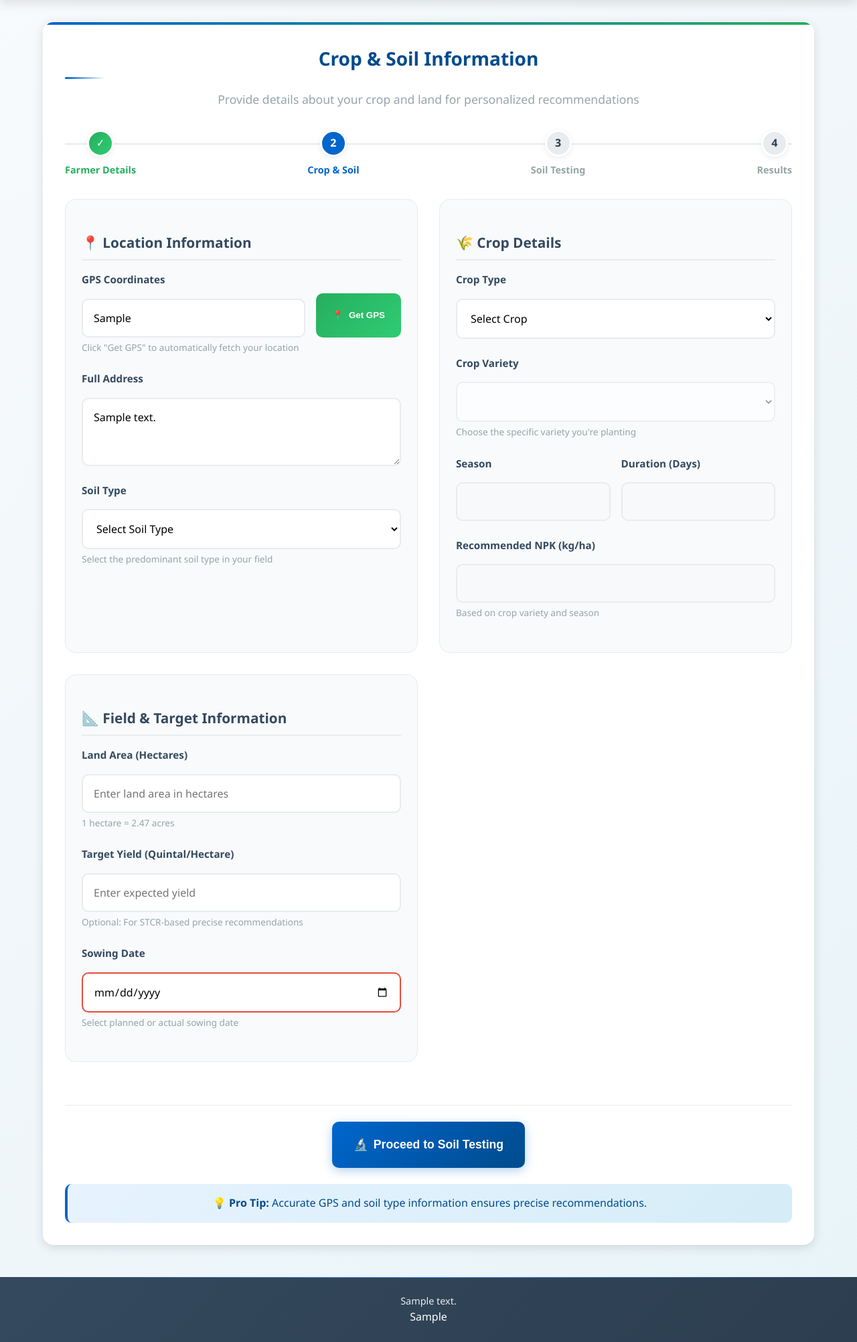
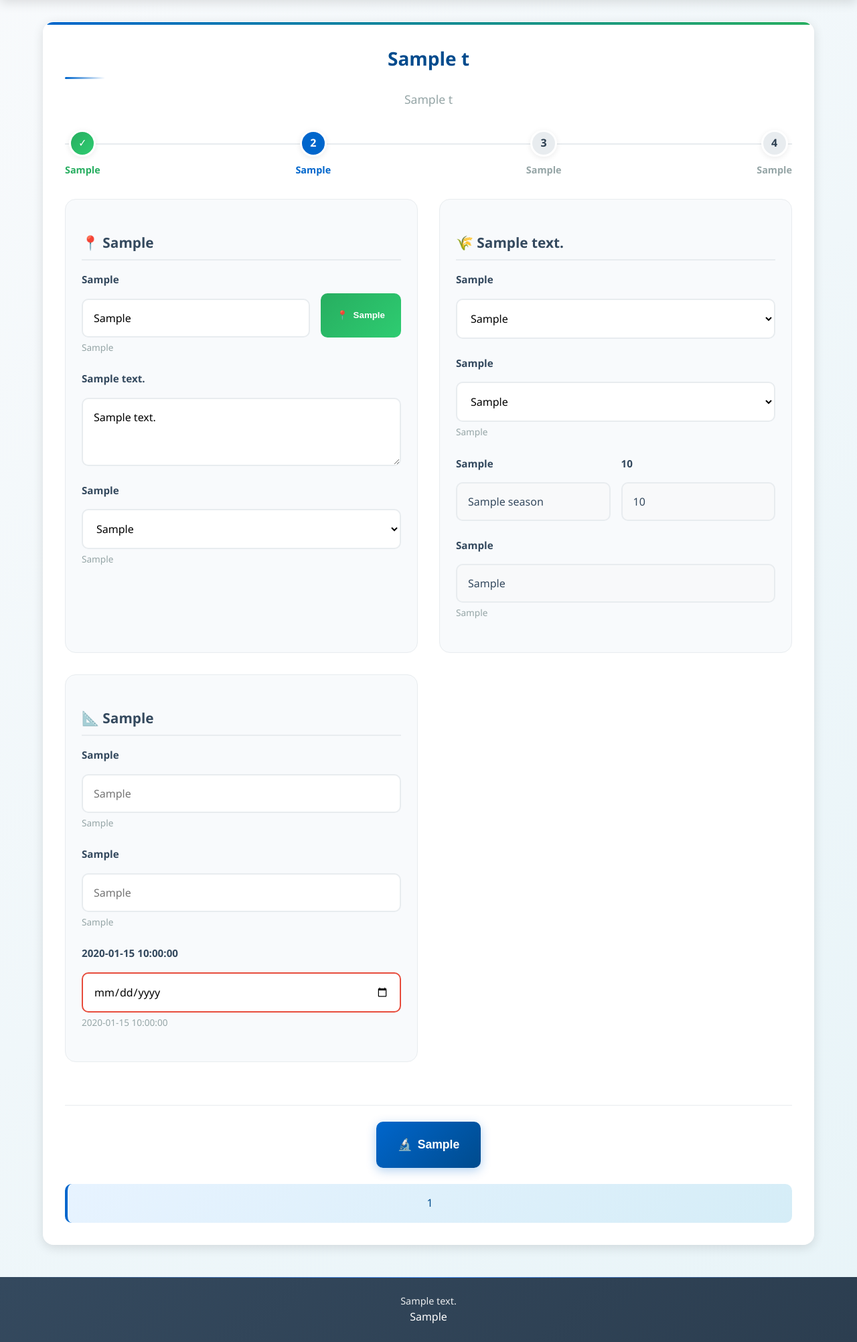
Before and after one commit to Prasanth535/nrsc_farmer_calculator, a Flask app: template templates/crop_details.html in a window 1280 px wide. Shown: the part 96-2100 px from the top of the page at 67% size. Run offline with Flask 3, Linux system fonts and the light colour scheme; the template is opened without the code that fills it: most values are stand-ins (such as "Sample title", 1, 10 or a date in 2020); some libraries are stand-ins or nearby versions.

Commit message:
Update crop_details.html

```diff
--- a/templates/crop_details.html
+++ b/templates/crop_details.html
@@ -2,27 +2,27 @@
 {% block content %}
 <div class="card">
     <div class="form-header">
-        <h2>Crop & Soil Information</h2>
-        <p class="form-subtitle">Provide details about your crop and land for personalized recommendations</p>
+        <h2>{{ t['title_crop_info'] }}</h2>
+        <p class="form-subtitle">{{ t['subtitle_crop'] }}</p>
     </div>
 
     <div class="progress-indicator">
         <div class="progress-steps">
             <div class="step completed">
                 <div class="step-number">✓</div>
-                <span class="step-label">Farmer Details</span>
+                <span class="step-label">{{ t['step_1'] }}</span>
             </div>
             <div class="step active">
                 <div class="step-number">2</div>
-                <span class="step-label">Crop & Soil</span>
+                <span class="step-label">{{ t['step_2'] }}</span>
             </div>
             <div class="step">
                 <div class="step-number">3</div>
-                <span class="step-label">Soil Testing</span>
+                <span class="step-label">{{ t['step_3'] }}</span>
             </div>
             <div class="step">
                 <div class="step-number">4</div>
-                <span class="step-label">Results</span>
+                <span class="step-label">{{ t['step_4'] }}</span>
             </div>
         </div>
     </div>
@@ -30,79 +30,79 @@
     <form method="post" class="form-grid" id="cropForm">
         <!-- Location Section -->
         <div class="form-section">
-            <h3 class="section-title">📍 Location Information</h3>
+            <h3 class="section-title">📍 {{ t['sect_gps'] }}</h3>
 
             <div class="form-group">
-                <label for="gps_location" class="form-label">GPS Coordinates</label>
+                <label for="gps_location" class="form-label">{{ t['lbl_gps_coords'] }}</label>
                 <div class="input-with-action">
                     <input type="text" id="gps_location" name="gps_location"
                            value="{{ crop.get('gps_location', '') }}"
-                           placeholder="Latitude, Longitude will appear here"
+                           placeholder="{{ t['ph_gps_coords'] }}"
                            readonly class="form-input">
                     <button type="button" id="getLocationBtn" class="action-btn">
                         <span class="btn-icon">📍</span>
-                        Get GPS
+                        {{ t['btn_get_gps'] }}
                     </button>
                 </div>
-                <small class="input-hint">Click "Get GPS" to automatically fetch your location</small>
+                <small class="input-hint">{{ t['hint_gps_auto'] }}</small>
             </div>
 
             <div class="form-group">
-                <label for="gps_address" class="form-label">Full Address</label>
+                <label for="gps_address" class="form-label">{{ t['lbl_address'] }}</label>
                 <textarea id="gps_address" name="gps_address" rows="3" readonly
-                          placeholder="Address will be automatically filled after GPS detection"
+                          placeholder="{{ t['ph_address'] }}"
                           class="form-input">{{ crop.get('gps_address', '') }}</textarea>
             </div>
 
             <div class="form-group">
-                <label for="soil_type" class="form-label">Soil Type</label>
+                <label for="soil_type" class="form-label">{{ t['lbl_soil_type'] }}</label>
                 <select name="soil_type" id="soil_type" required class="form-input">
-                    <option value="">Select Soil Type</option>
+                    <option value="">{{ t['opt_select_soil'] }}</option>
                     {% for soil in telangana_soils %}
                         <option value="{{ soil }}"
                             {% if crop.get('soil_type') == soil %}selected{% endif %}>
-                            {{ soil }}
+                            {{ T(soil) }}
                         </option>
                     {% endfor %}
                 </select>
-                <small class="input-hint">Select the predominant soil type in your field</small>
+                <small class="input-hint">{{ t['hint_soil'] }}</small>
             </div>
         </div>
 
         <!-- Crop Information Section -->
         <div class="form-section">
-            <h3 class="section-title">🌾 Crop Details</h3>
+            <h3 class="section-title">🌾 {{ t['sect_crop_details'] }}</h3>
 
             <div class="form-group">
-                <label for="cropSelect" class="form-label">Crop Type</label>
+                <label for="cropSelect" class="form-label">{{ t['lbl_crop_type'] }}</label>
                 <select name="crop" id="cropSelect" required class="form-input">
-                    <option value="">Select Crop</option>
+                    <option value="">{{ t['opt_select_crop'] }}</option>
                     {% for c in crops %}
                         <option value="{{ c }}"
                             {% if crop.get('crop') == c %}selected{% endif %}>
-                            {{ c }}
+                            {{ T(c) }}
                         </option>
                     {% endfor %}
                 </select>
             </div>
 
             <div class="form-group">
-                <label for="varietySelect" class="form-label">Crop Variety</label>
+                <label for="varietySelect" class="form-label">{{ t['lbl_variety'] }}</label>
                 <select name="variety" id="varietySelect" required class="form-input">
-                    <option value="">Select Variety</option>
+                    <option value="">{{ t['opt_select_variety'] }}</option>
                 </select>
-                <small class="input-hint">Choose the specific variety you're planting</small>
+                <small class="input-hint">{{ t['hint_variety'] }}</small>
             </div>
 
             <div class="info-grid">
                 <div class="form-group">
-                    <label for="season" class="form-label">Season</label>
+                    <label for="season" class="form-label">{{ t['lbl_season'] }}</label>
                     <input type="text" id="season" value="{{ crop.get('season', '') }}"
                            readonly class="form-input info-field">
                 </div>
 
                 <div class="form-group">
-                    <label for="duration" class="form-label">Duration (Days)</label>
+                    <label for="duration" class="form-label">{{ t['lbl_duration'] }}</label>
                     <input type="number" name="duration" id="duration"
                            min="0" value="{{ crop.get('duration', '') }}"
                            readonly class="form-input info-field">
@@ -110,53 +110,53 @@
             </div>
 
             <div class="form-group">
-                <label for="recommended_npk" class="form-label">Recommended NPK (kg/ha)</label>
+                <label for="recommended_npk" class="form-label">{{ t['lbl_rec_npk'] }}</label>
                 <input type="text" name="recommended_npk" id="recommended_npk"
                        value="{{ crop.get('recommended_npk', '') }}"
                        readonly class="form-input info-field">
-                <small class="input-hint">Based on crop variety and season</small>
+                <small class="input-hint">{{ t['hint_rec_npk'] }}</small>
             </div>
         </div>
 
         <!-- Field & Target Information -->
         <div class="form-section">
-            <h3 class="section-title">📐 Field & Target Information</h3>
+            <h3 class="section-title">📐 {{ t['sect_field_target'] }}</h3>
 
             <div class="form-group">
-                <label for="land_area" class="form-label">Land Area (Hectares)</label>
+                <label for="land_area" class="form-label">{{ t['lbl_land_area'] }}</label>
                 <input type="number" step="0.01" min="0" name="land_area" id="land_area"
                        value="{{ crop.get('land_area', '') }}"
-                       placeholder="Enter land area in hectares"
+                       placeholder="{{ t['ph_land_area'] }}"
                        class="form-input" required>
-                <small class="input-hint">1 hectare = 2.47 acres</small>
+                <small class="input-hint">{{ t['hint_land_area'] }}</small>
             </div>
 
             <div class="form-group">
-                <label for="target_yield_q" class="form-label">Target Yield (Quintal/Hectare)</label>
+                <label for="target_yield_q" class="form-label">{{ t['lbl_target_yield'] }}</label>
                 <input type="number" step="0.1" name="target_yield_q" id="target_yield_q"
                        value="{% if crop.get('target_yield_q') is not none %}{{ crop.get('target_yield_q') }}{% endif %}"
-                       placeholder="Enter expected yield"
+                       placeholder="{{ t['ph_target_yield'] }}"
                        class="form-input">
-                <small class="input-hint">Optional: For STCR-based precise recommendations</small>
+                <small class="input-hint">{{ t['hint_target_yield'] }}</small>
             </div>
 
             <div class="form-group">
-                <label for="sowing_date" class="form-label">Sowing Date</label>
+                <label for="sowing_date" class="form-label">{{ t['lbl_sowing_date'] }}</label>
                 <input type="date" name="sowing_date" id="sowing_date"
                        value="{{ crop.get('sowing_date', '') }}"
                        class="form-input" required>
-                <small class="input-hint">Select planned or actual sowing date</small>
+                <small class="input-hint">{{ t['hint_sowing_date'] }}</small>
             </div>
         </div>
 
         <div class="form-actions">
             <button type="submit" class="primary-btn btn-large">
                 <span class="btn-icon">🔬</span>
-                Proceed to Soil Testing
+                {{ t['btn_proceed_soil'] }}
             </button>
 
             <div class="form-help">
-                <p>💡 <strong>Pro Tip:</strong> Accurate GPS and soil type information ensures precise recommendations.</p>
+                <p>{{ t['tip_crop_page'] }}</p>
             </div>
         </div>
     </form>
@@ -421,12 +421,33 @@
 </style>
 
 <script>
+    // JS Translations
+    const MSGS = {
+        locDenied: "{{ t['msg_loc_denied'] }}",
+        locUnavailable: "{{ t['msg_loc_unavailable'] }}",
+        locTimeout: "{{ t['msg_loc_timeout'] }}",
+        addrSuccess: "{{ t['msg_addr_success'] }}",
+        addrFail: "{{ t['msg_addr_fail'] }}",
+        cropLoad: "{{ t['msg_crop_load'] }}",
+        cropFail: "{{ t['msg_crop_fail'] }}"
+    };
+
     // ---------- Data from backend ----------
     const cropVarietyMap = {{ crop_variety_map|tojson|safe }};
     const cropInfoUrl = "{{ url_for('crop_info_api') }}";
     const initialCrop = "{{ crop.get('crop', '') }}";
     const initialVariety = "{{ crop.get('variety', '') }}";
     const initialAddress = `{{ crop.get('gps_address', '') }}`;
+
+    // NEW: Generate Variety Translations Dictionary from Server
+    // This loops through all crops and varieties in Jinja and translates them using T()
+    const varietyTranslations = {
+        {% for crop_name, varieties in crop_variety_map.items() %}
+            {% for variety in varieties %}
+                {{ variety|tojson }}: {{ T(variety)|tojson }},
+            {% endfor %}
+        {% endfor %}
+    };
 
     // ---------- GPS Location with Enhanced UI ----------
     document.getElementById('getLocationBtn').addEventListener('click', function (e) {
@@ -458,13 +479,13 @@
                 let errorMsg = "Unable to fetch location: ";
                 switch(err.code) {
                     case err.PERMISSION_DENIED:
-                        errorMsg += "Location access denied. Please allow location access.";
+                        errorMsg += MSGS.locDenied;
                         break;
                     case err.POSITION_UNAVAILABLE:
-                        errorMsg += "Location information unavailable.";
+                        errorMsg += MSGS.locUnavailable;
                         break;
                     case err.TIMEOUT:
-                        errorMsg += "Location request timed out.";
+                        errorMsg += MSGS.locTimeout;
                         break;
                     default:
                         errorMsg += err.message;
@@ -498,12 +519,12 @@
         .then(data => {
             const addr = data.display_name || "Address not found";
             document.getElementById('gps_address').value = addr;
-            showNotification('Address fetched successfully!', 'success');
+            showNotification(MSGS.addrSuccess, 'success');
         })
         .catch(err => {
             console.error('Geocoding error:', err);
             document.getElementById('gps_address').value = "Unable to fetch address";
-            showNotification('Could not fetch address details', 'warning');
+            showNotification(MSGS.addrFail, 'warning');
         });
     }
 
@@ -515,7 +536,7 @@
         varietySelect.innerHTML = "";
         const optDefault = document.createElement('option');
         optDefault.value = "";
-        optDefault.textContent = "Select Variety";
+        optDefault.textContent = "{{ t['opt_select_variety'] }}";
         optDefault.disabled = true;
         varietySelect.appendChild(optDefault);
 
@@ -528,7 +549,10 @@
         cropVarietyMap[cropName].forEach(function (v) {
             const opt = document.createElement('option');
             opt.value = v;
-            opt.textContent = v;
+
+            // UPDATED: Look up translation, fall back to English 'v' if not found
+            opt.textContent = varietyTranslations[v] || v;
+
             if (selectedVariety && selectedVariety === v) {
                 opt.selected = true;
             }
@@ -576,11 +600,11 @@
                 document.getElementById('duration').value = data.duration || "";
                 document.getElementById('recommended_npk').value = data.recommended_npk || "";
 
-                showNotification('Crop information loaded successfully!', 'success');
+                showNotification(MSGS.cropLoad, 'success');
             })
             .catch(err => {
                 console.error(err);
-                showNotification('Failed to load crop information', 'error');
+                showNotification(MSGS.cropFail, 'error');
             })
             .finally(() => {
                 hideLoading();
```
